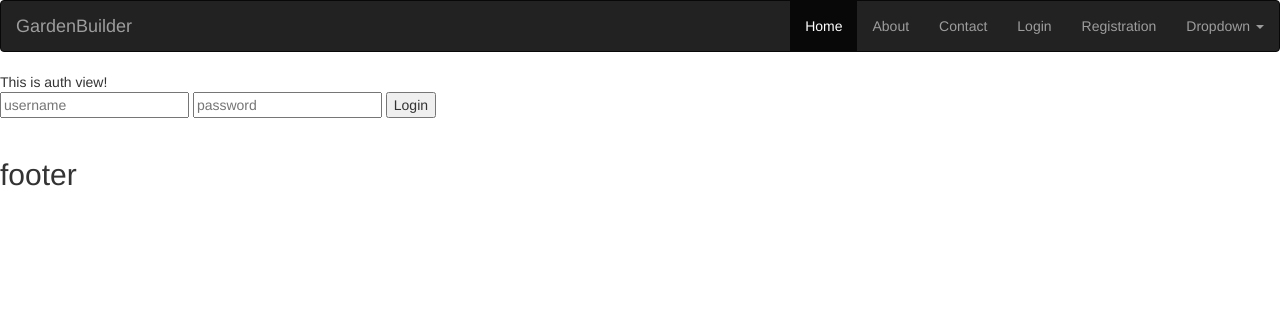
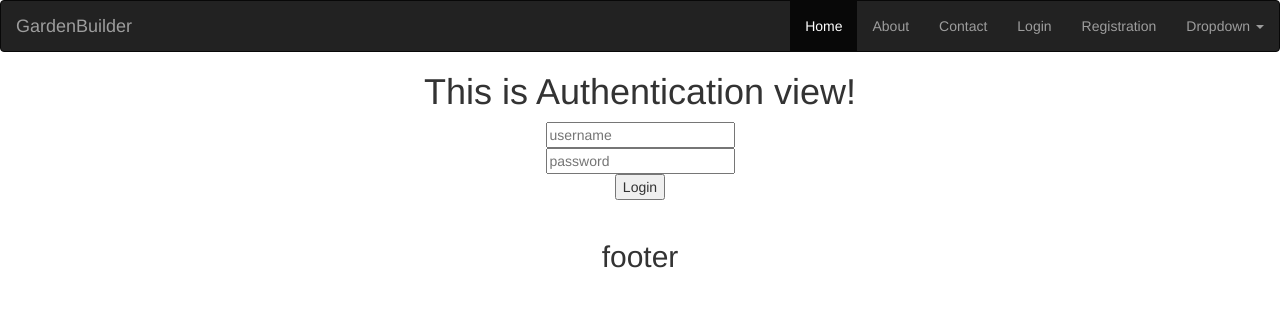
Before and after one commit to shikhatripathi/codeigniter_fire, a CodeIgniter app: page /codeigniter_fire/template/auth in a window 1280 px wide. Shown: the top 312 px of the page. Run offline with CodeIgniter, Linux system fonts and the light colour scheme; some libraries are stand-ins or nearby versions.

Commit message:
auth-view

```diff
--- a/application/modules/auth/views/authentication-view.php
+++ b/application/modules/auth/views/authentication-view.php
@@ -6,12 +6,18 @@
   <script type="text/javascript">
   	var base_url = '<?php echo base_url(); ?>';
   </script>
+  <style type="text/css">
+    body{
+
+      text-align: center;
+    }
+  </style>
 <div>
-	This is auth view!
+<h1>	This is Authentication view! </h1>
 </div>
-<form id="auth_form">
-		<input type="text" name="username" placeholder="username">
-		<input type="text" name="password" placeholder="password">
+<form id="auth_form" >
+		<input type="text" name="username" placeholder="username"><br>
+		<input type="text" name="password" placeholder="password"> <br>
 		<input id="btn_submit"  type="button" value="Login" name="">
 </form>
 <label id="msg"></label>
```
